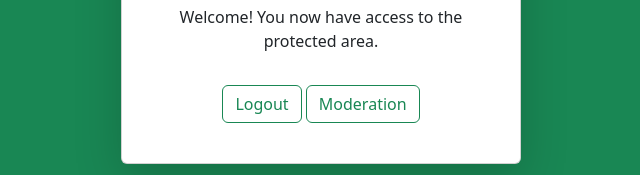
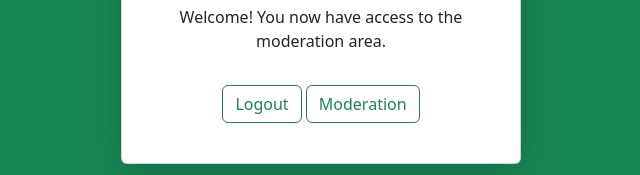
Before and after one commit to JurSchuijt712/LoginBloxoshop, a website: page public/approved.html in a window 1280 px wide. Shown: the part 388-563 px from the top of the page, 319-959 px from the left. Drawn offline with nearby package versions, Linux system fonts and the light colour scheme.

Commit message:
Update approved.html

```diff
--- a/public/approved.html
+++ b/public/approved.html
@@ -11,7 +11,7 @@
   <div class="card shadow-lg p-4 text-center" style="max-width: 400px;">
     <div class="card-body">
       <h1 class="card-title text-success fw-bold">✅ Access Granted</h1>
-      <p class="card-text">Welcome! You now have access to the protected area.</p>
+      <p class="card-text">Welcome! You now have access to the moderation area.</p>
       <a href="/" class="btn btn-outline-success mt-3">Logout</a>
 <a href="New.html" class="btn btn-outline-success mt-3">Moderation</a>
     </div>
```
